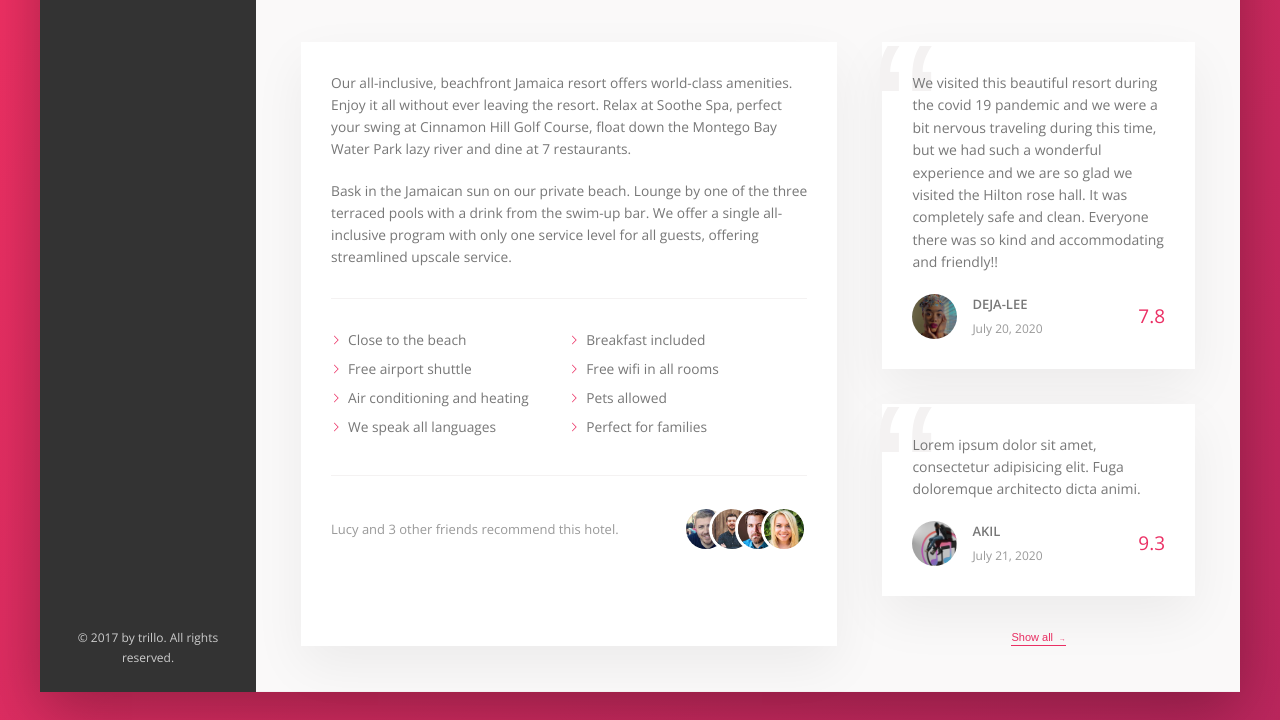
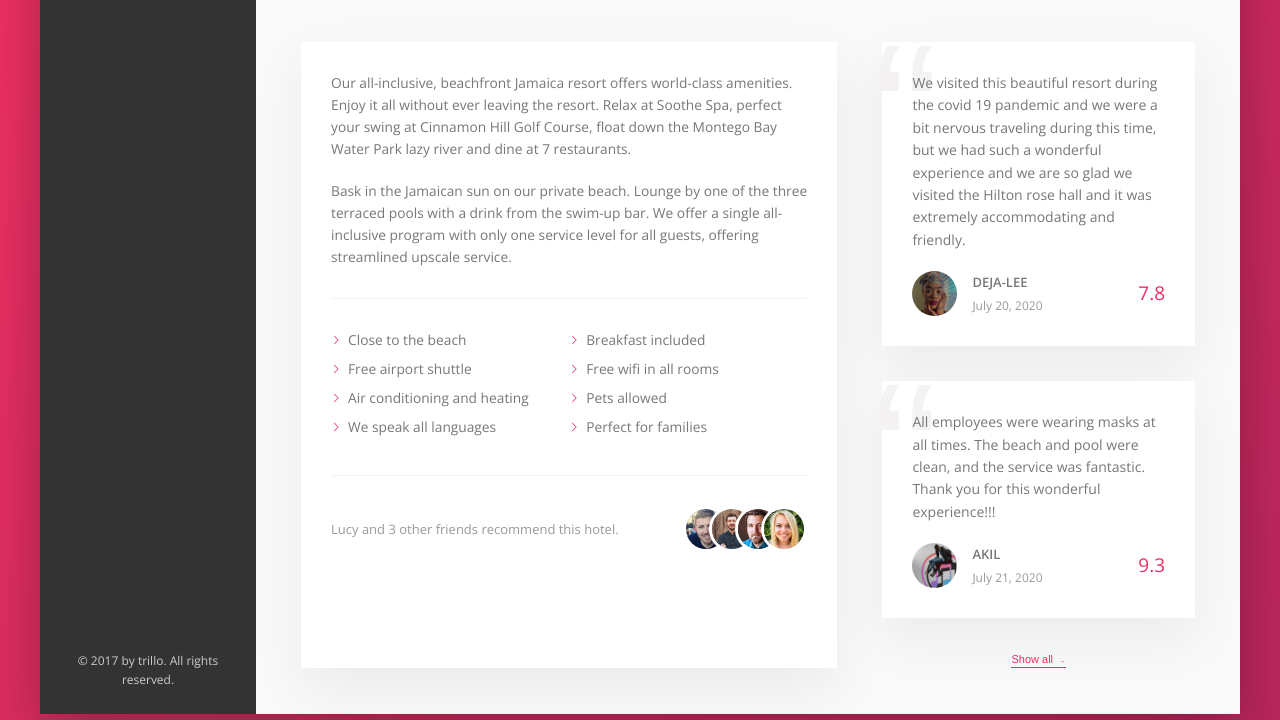
Before and after one commit to SirTingling/Trillo, a website: page index.html in a window 1280 px wide. Shown: the part 605-1325 px from the top of the page. Drawn offline with nearby package versions, Linux system fonts and the light colour scheme.

Commit message:
pro ready

```diff
--- a/index.html
+++ b/index.html
@@ -184,8 +184,8 @@
                             <figure class="review">
                                 <blockquote class="review__text">
                                     We visited this beautiful resort during the covid 19 pandemic and we were a bit nervous traveling during
-                                    this time, but we had such a wonderful experience and we are so glad we visited the Hilton rose hall.
-                                    It was completely safe and clean. Everyone there was so kind and accommodating and friendly!!
+                                    this time, but we had such a wonderful experience and we are so glad we visited the Hilton rose hall and it was extremely
+                                     accommodating and friendly.
                                 </blockquote>
                                 <figcaption class="review__user">
                                     <img src="img/deja.jpg" alt="User 1" class="review__photo">
@@ -199,8 +199,9 @@
 
                             <figure class="review">
                                 <blockquote class="review__text">
-                                    Lorem ipsum dolor sit amet, consectetur adipisicing elit.
-                                    Fuga doloremque architecto dicta animi.
+                                    All employees were wearing masks at all times.
+                                    The beach and pool were clean, and the service was fantastic.
+                                    Thank you for this wonderful experience!!!
                                 </blockquote>
                                 <figcaption class="review__user">
                                     <img src="img/akil.jpg" alt="User 1" class="review__photo">
```
